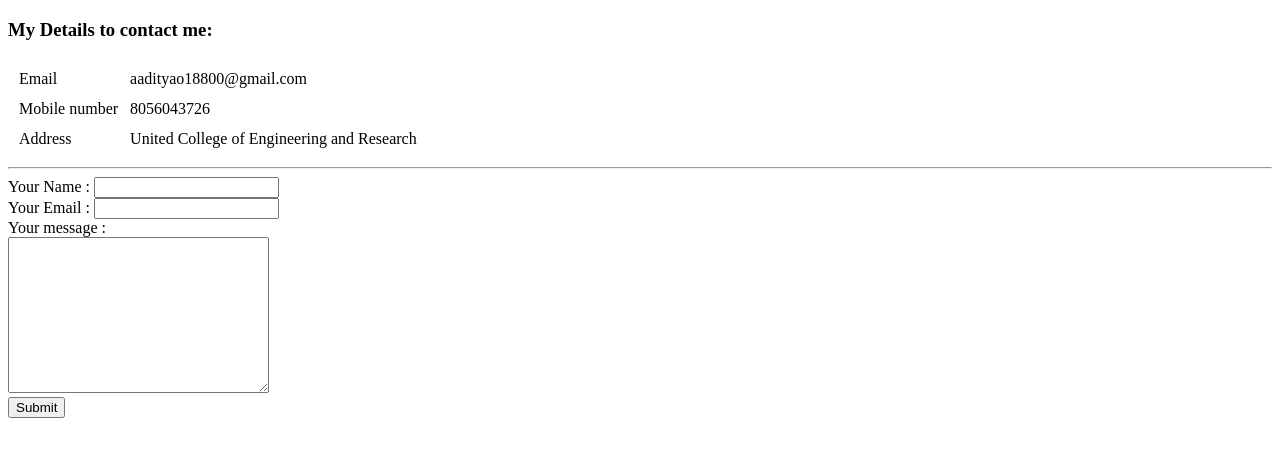
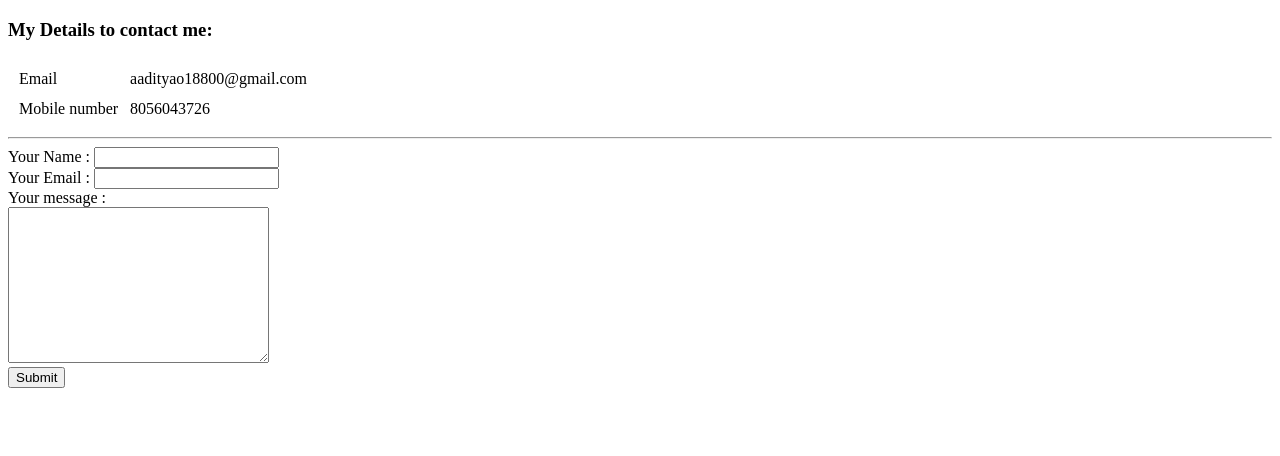
Before and after one commit to AadityaPathak456/CV, a plain HTML site: page MyContacts.html in a window 1280 px wide. Drawn offline with Linux system fonts and the light colour scheme.

Commit message:
Update MyContacts.html

```diff
--- a/MyContacts.html
+++ b/MyContacts.html
@@ -15,10 +15,10 @@
         <td>Mobile number</td>
         <td>8056043726</td>
       </tr>
-      <tr>
-        <td>Address</td>
-        <td>United College of Engineering and Research</td>
-      </tr>
+
+
+
+
     </table>
     <hr>
     <form action="mailto:aadityao18800@gmail.com" method="post" enctype="text/plain">
```
